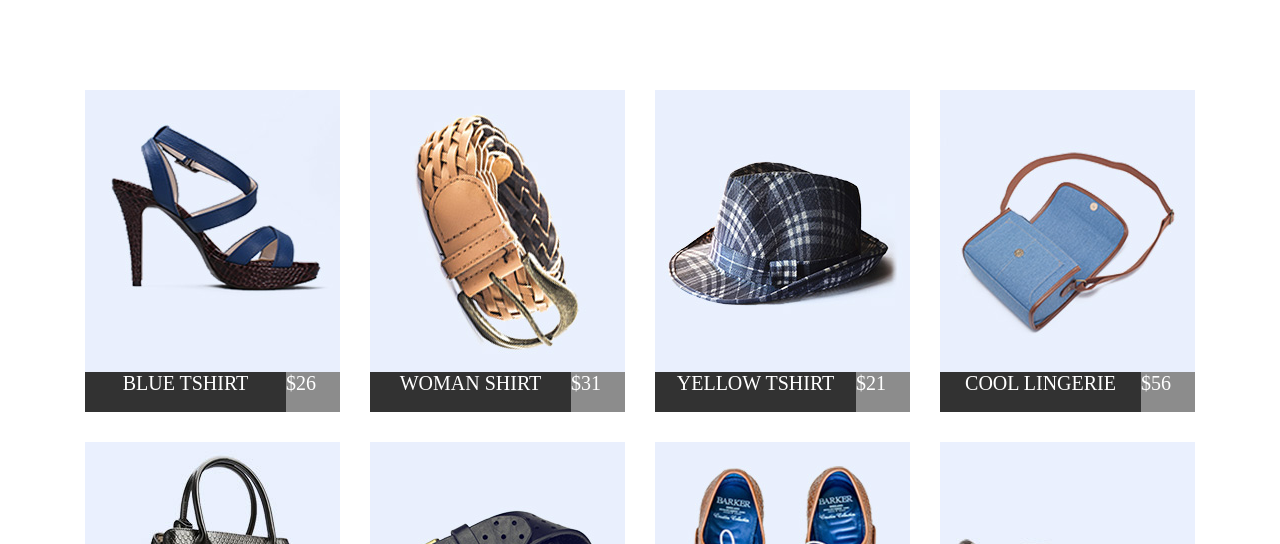
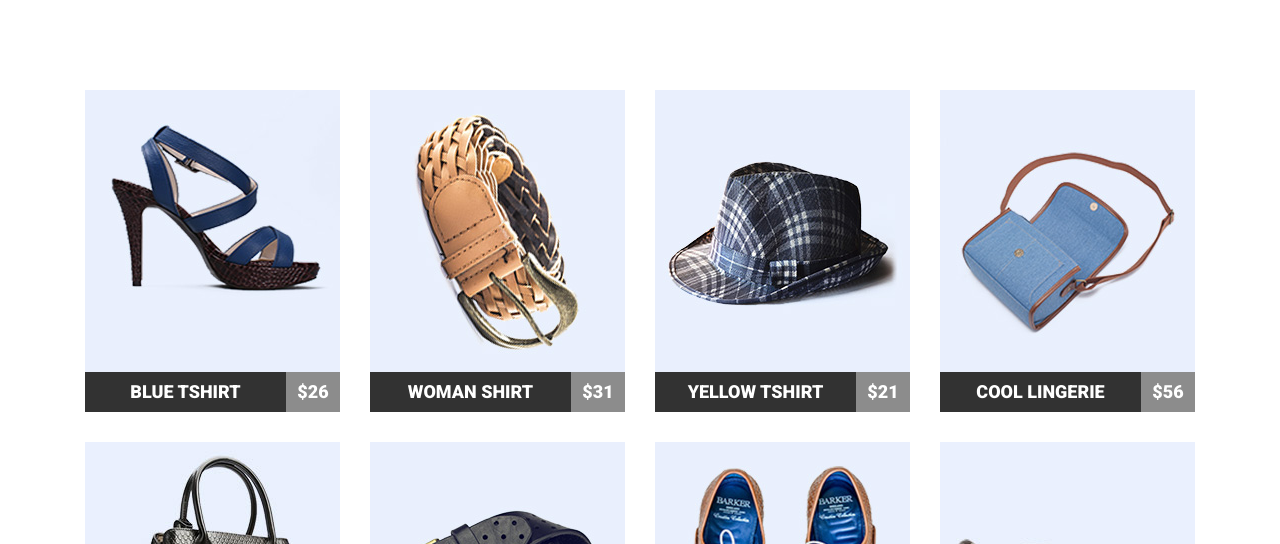
Before and after one commit to MyronovychOleksandr/goit-fe-course, a plain HTML site: page html-css/module-04/index.html in a window 1280 px wide. Shown: the part 256-800 px from the top of the page. Drawn offline with Linux system fonts and the light colour scheme.

Commit message:
changed font

```diff
--- a/html-css/module-04/css/styles.css
+++ b/html-css/module-04/css/styles.css
@@ -165,9 +165,13 @@ html {
     display: block;
     width: 201px;
     height: 40px;
+    padding-top: 4px;
     margin-top: 282px;
     float: left;
-    font-size: 20px;
+    font-size: 18px;
+    line-height: 32px;
+    font-family: 'Roboto', sans-serif;
+    font-weight: 900;
     background-color: #323232;
     text-transform: uppercase;
     text-decoration: none;
@@ -183,13 +187,18 @@ html {
     display: block;
     width: 54px;
     height: 40px;
+    padding-top: 4px;
     float: left;
     margin-top: 282px;
-    font-size: 20px;
+    font-size: 18px;
+    line-height: 32px;
+    font-family: 'Roboto', sans-serif;
+    font-weight: 900;
     background-color: #8c8c8c;
     text-transform: uppercase;
     text-decoration: none;
     color: #fff;
+    text-align: center;
 
     position: absolute;
     left: 201px;
```
